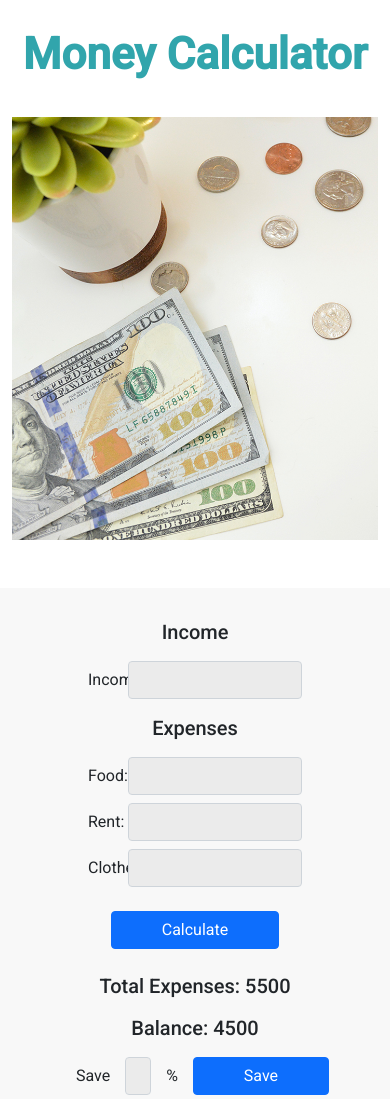
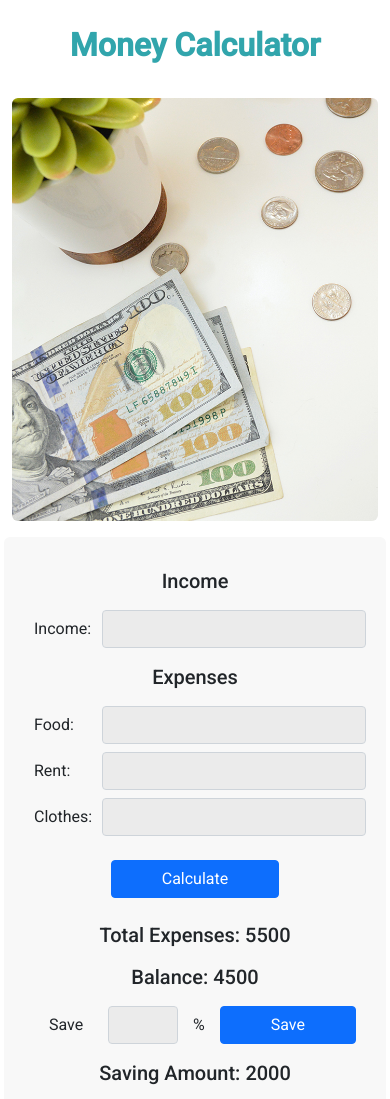
Before and after one commit to Habidhossen/Income-Distribution, a plain HTML site: page index.html in a window 390 px wide. Shown: the top 1099 px of the page. Drawn offline with nearby package versions, Linux system fonts and the light colour scheme.

Commit message:
responsiveness

```diff
--- a/css/style.css
+++ b/css/style.css
@@ -10,10 +10,14 @@ body {
   line-height: 59px;
   color: #31a5ac;
 }
+/* Banner image */
+.banner-img {
+  border-radius: 6px;
+}
 /* Right Banner Bg */
 .right-part-bg {
   background-color: #f8f8f8;
-  border-radius: 8px;
+  border-radius: 6px;
   padding: 15px 100px;
 }
 /* P Tag Customize */
@@ -36,3 +40,17 @@ h5 {
 .form-control {
   background-color: #ebebeb;
 }
+
+/* Responsiveness for small devices */
+@media screen and (max-width: 688px) {
+  .header-title {
+    font-size: 32px;
+    line-height: 40px;
+  }
+  .right-part-bg {
+    padding: 15px 30px;
+  }
+  .form-control {
+    margin-left: 10px;
+  }
+}
--- a/index.html
+++ b/index.html
@@ -32,10 +32,14 @@
     <!-- Main Part Start -->
     <main>
       <div class="container">
-        <div class="row row-cols-1 row-cols-md-2 row-cols-lg-2 g-5">
+        <div class="row row-cols-1 row-cols-md-2 row-cols-lg-2 g-3 g-lg-5">
           <!-- Left Part Starts Here... -->
-          <div class="col">
-            <img class="img-fluid" src="images/money-cover.jpg" alt="" />
+          <div class="col left-part">
+            <img
+              class="img-fluid banner-img"
+              src="images/money-cover.jpg"
+              alt=""
+            />
           </div>
           <!-- Left Part Ends Here... -->
 
@@ -88,7 +92,7 @@
                 <!-- Saving Part -->
                 <div class="d-flex align-items-center justify-content-center">
                   <p>Save</p>
-                  <input type="text" class="form-control w-25" />
+                  <input type="text" class="form-control" />
                   <p>%</p>
                   <button class="btn btn-primary">Save</button>
                 </div>
```
